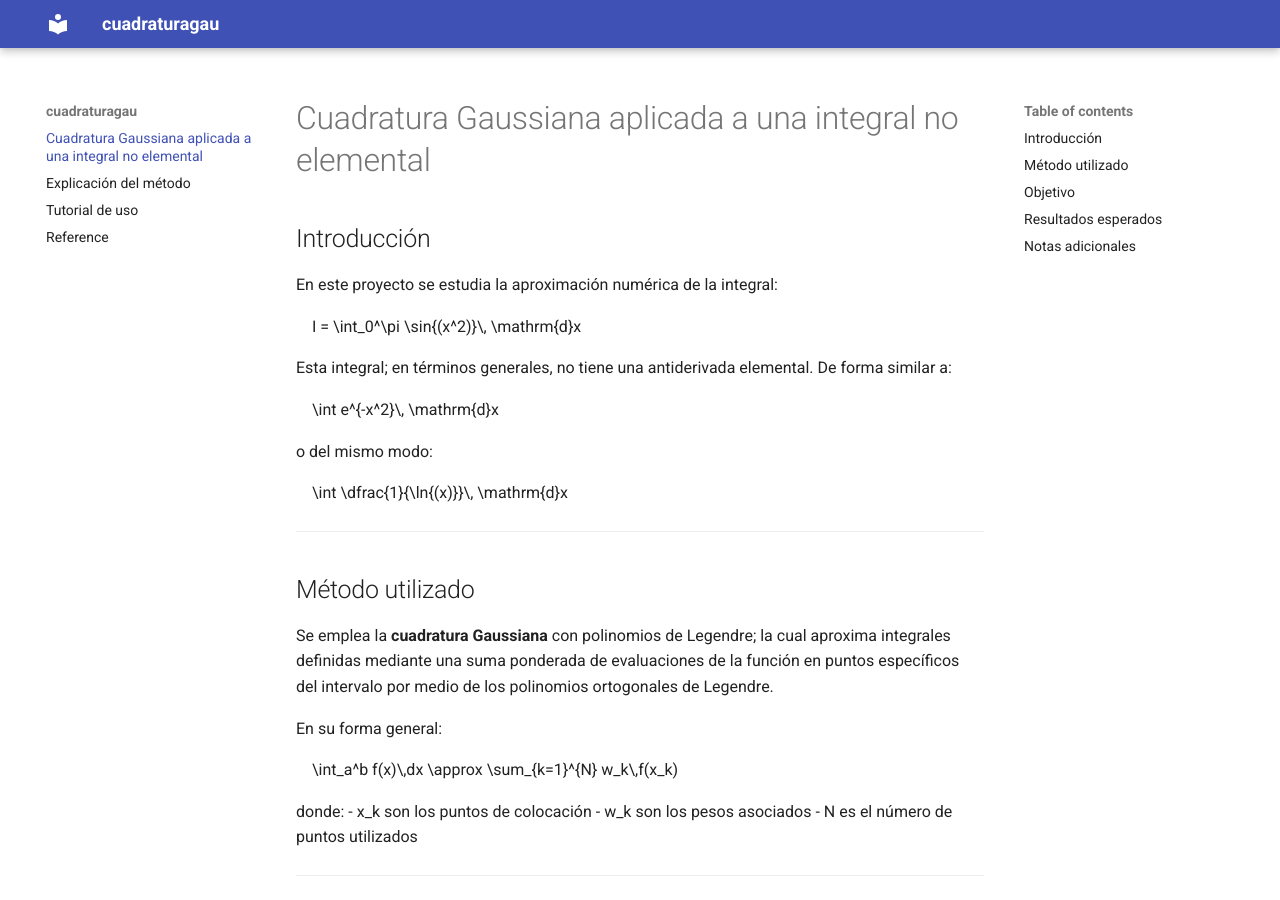
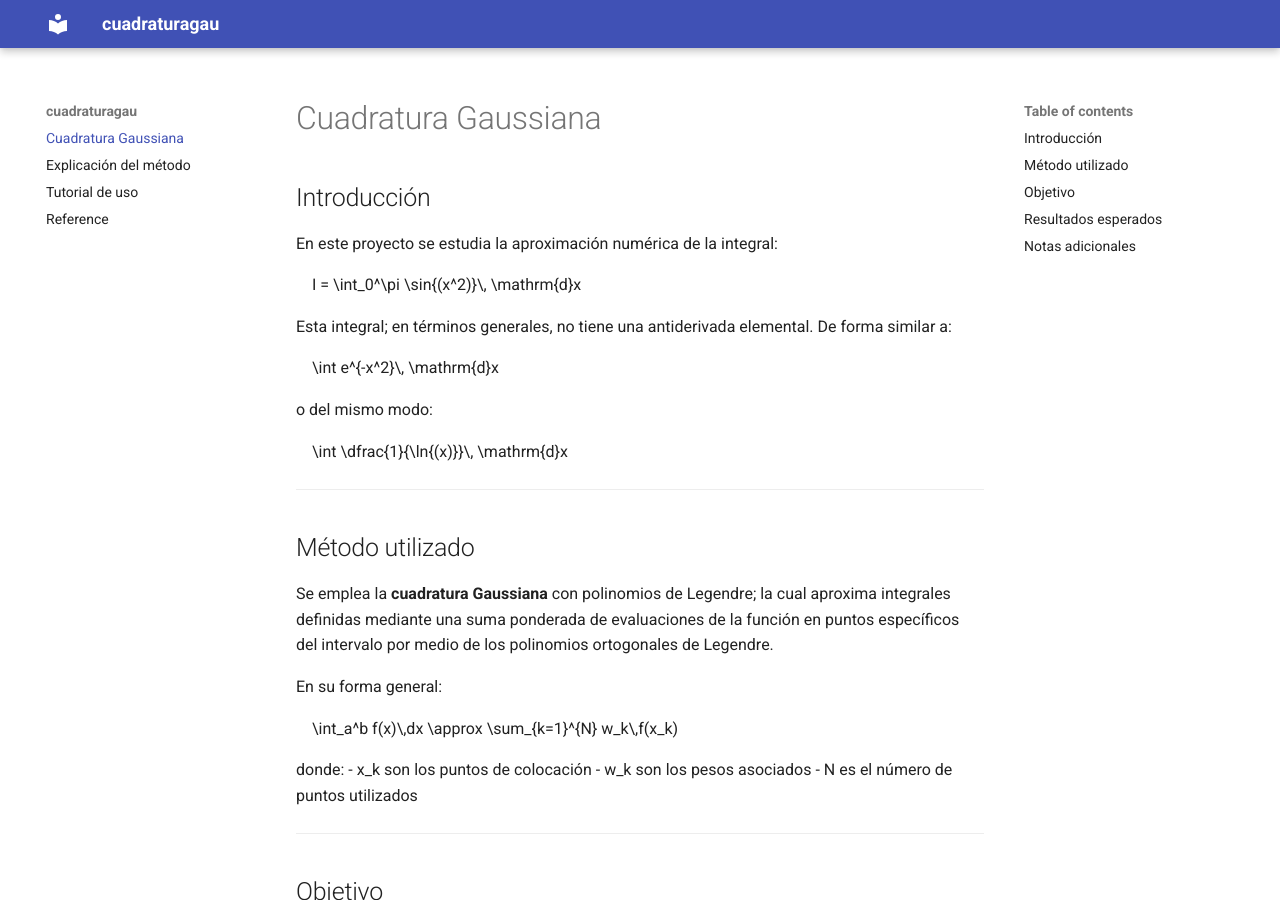
Before and after one commit to dmondra/cuadratura, an MkDocs documentation site: the page built from docs/index.md, in a window 1280 px wide and 900 px high. Built offline with MkDocs 1.6.1 and Material for MkDocs 9.7.7, drawn with Linux system fonts in a browser that asks for light colours.

Commit message:
Update index.md
quitar parte del título

```diff
--- a/docs/index.md
+++ b/docs/index.md
@@ -1,4 +1,4 @@
-# Cuadratura Gaussiana aplicada a una integral no elemental
+# Cuadratura Gaussiana
 
 ## Introducción
 
```
